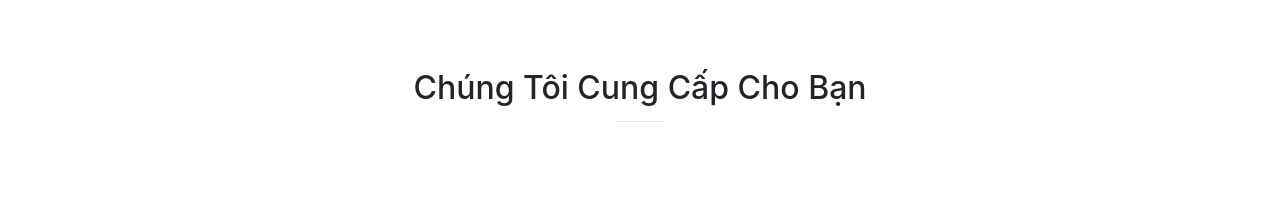
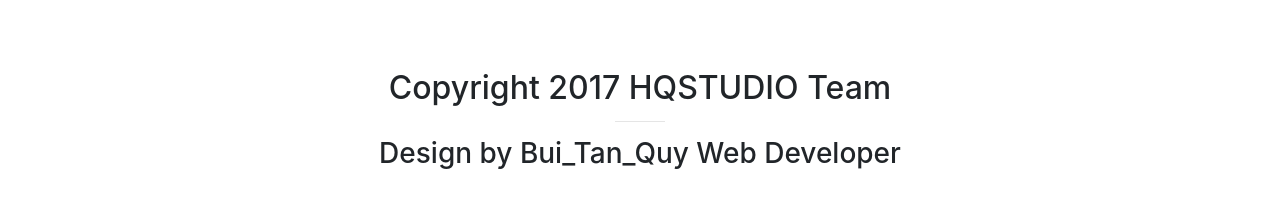
Before and after one commit to BuiTanQuyGMOZ/HQSTUDIO, a website with bundled scripts: page index.html in a window 1280 px wide. Shown: the part 2642-2849 px from the top of the page. Built offline with nearby package versions, Linux system fonts and the light colour scheme.

Commit message:
fix bug, loi chinh ta, update temp logo

```diff
--- a/index.html
+++ b/index.html
@@ -209,8 +209,9 @@
         <div class="container">
             <div class="row">
                 <div class="col-lg-12 text-center">
-                    <h2 class="section-heading">Chúng Tôi Cung Cấp Cho Bạn</h2>
+                    <h2 class="section-heading">Copyright 2017 HQSTUDIO Team </h2>
                     <hr class="primary">
+                    <h3>Design by Bui_Tan_Quy Web Developer</h3>
                 </div>
             </div>
         </div>
```
